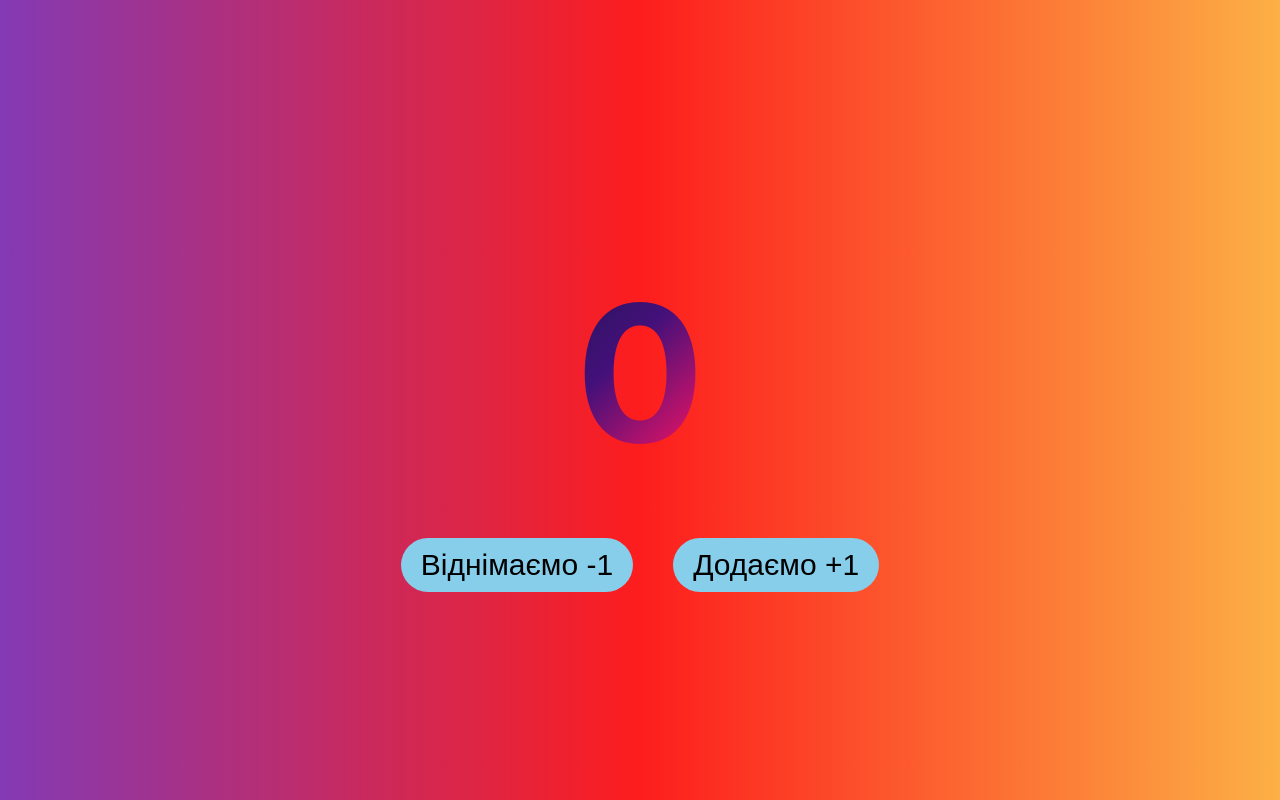
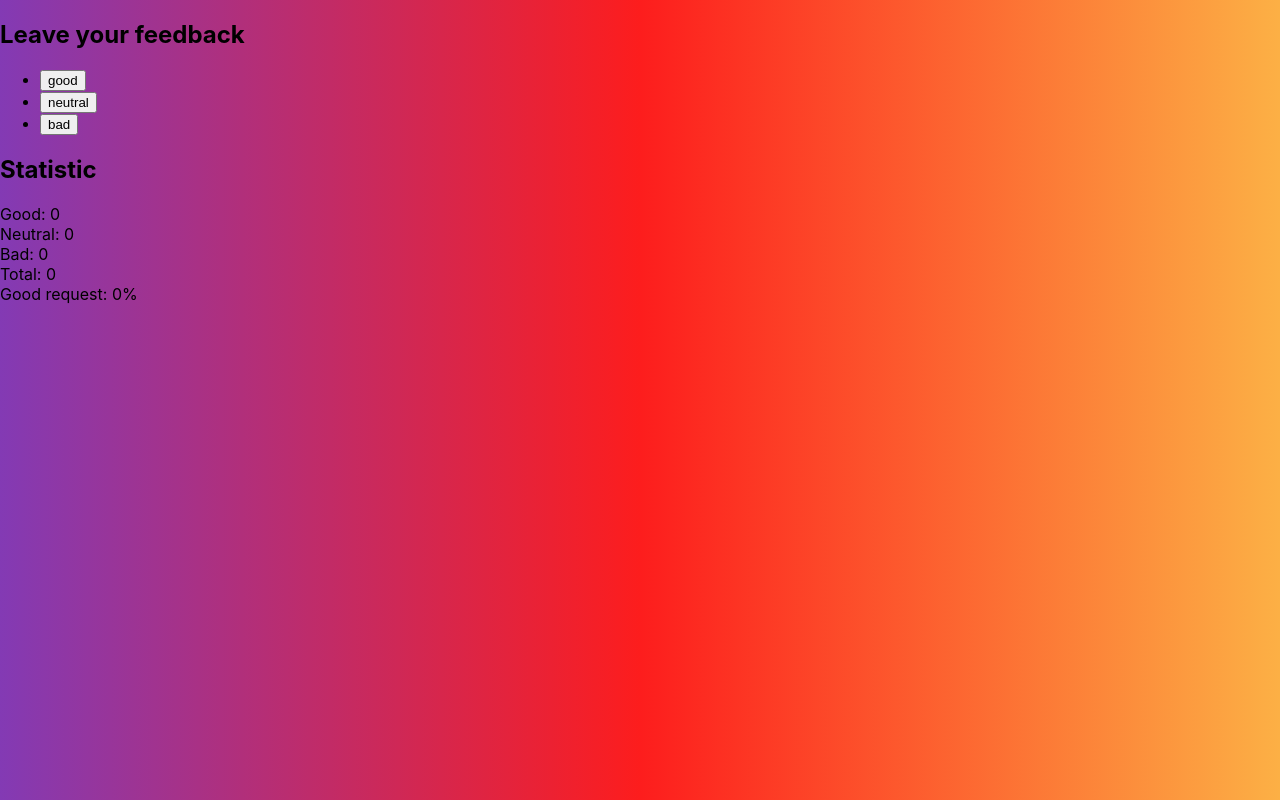
Before and after one commit to Nickisilver/simple_counter, a React (Create React App) app: page / in a window 1280 px wide. Built offline with nearby package versions, Linux system fonts and the light colour scheme.

Commit message:
create Feedback (class adaptation)

```diff
--- a/src/components/App.jsx
+++ b/src/components/App.jsx
@@ -1,37 +1,45 @@
-import React from "react";
-import { Counter } from "./Counter/Counter";
-import { Controle } from "./Controle/Controle";
+import React, { Component } from "react";
+import { FeedbackList } from "./FeedbackList/FeedbackList";
+import { FeedbackListItem } from "./FeedbackListItem/FeedbackListItem";
+import { Statistic } from "./Statistic/Statistic";
 import css from './App.module.css'
 
-export const App = () => {
+export class App extends Component {
+  state = {
+    good: 0,
+    neutral: 0,
+    bad: 0
+  }
 
-const [count, setCount] = React.useState(0)
+  onBtnClick = (e) => {
+    const btn = e.target.name
 
-function onAddClick () {
-  setCount(count + 1)
+    this.setState(prevState => ({[btn]: prevState[btn] + 1}))
+
+  }
+
+  totalPoint = () => {
+    const {good, neutral, bad} = this.state
+    return  good + bad + neutral
+  }
+  positiveRequest = () => {
+    const {good} = this.state
+    const total = this.totalPoint()
+    const positive = Math.round((good / total) * 100);
+    return total ? positive : 0
+  }
+
+  render(){
+    const btnNames = Object.keys(this.state)
+    const {good, neutral, bad} = this.state
+
+    return (
+      <div className={css.wrapper}>
+        <FeedbackList title='Leave your feedback '>
+          <FeedbackListItem names={btnNames}  onBtnClick={this.onBtnClick} />
+        </FeedbackList>
+        <Statistic good={good} neutral={neutral} bad={bad} total={this.totalPoint()} positiveRequest={this.positiveRequest()} />
+      </div>
+    )
+  }
 }
-
-function onSubstactClick () {
-  setCount(count + 1)
-}
-
-  return (
-    <div
-      style={{
-        height: '100vh',
-        display: 'flex',
-        flexDirection: 'column',
-        justifyContent: 'center',
-        alignItems: 'center',
-        fontSize: 40,
-        color: '#010101'
-      }}
-    >
-     <Counter count={count} />
-     <div className={css.controlerWrapper}>
-      <Controle action='Віднімаємо -1' onClick={onAddClick} />
-      <Controle action='Додаємо +1' onClick={onSubstactClick} />
-     </div>
-    </div>
-  );
-};
--- a/src/components/Controle/Controle.jsx
+++ /dev/null
@@ -1,7 +0,0 @@
-import css from './Controle.module.css'
-
-export const Controle = ({action, onClick}) => {
-  return (
-    <button className={`${css.Btn} ${css.animateCharcter}`} type="button" onClick={onClick}>{action}</button>
-  )
-}
--- a/src/components/Controle/Controle.module.css
+++ /dev/null
@@ -1,15 +0,0 @@
-
-.Btn {
-  padding: 10px 20px;
-  border: none;
-  outline: none;
-  border-radius: 30px;
-  font-size: 30px;
-  background-color: skyblue;
-  transition: all linear 500ms;
-}
-
-.Btn:hover{
-background-color: yellow;
-scale: 1.08;
-}
--- a/src/components/Counter/Counter.jsx
+++ /dev/null
@@ -1,7 +0,0 @@
-import css from './Counter.module.css'
-
-export const Counter = ({count}) => {
-  return (
-    <h2 className={`${css.Title} ${css.animateCharcter}`}>{count}</h2>
-  )
-}
--- a/src/components/Counter/Counter.module.css
+++ /dev/null
@@ -1,34 +0,0 @@
-.Title {
-  font-size: 70px;
-  margin: 50px 0;
-
-}
-
-.animateCharcter
-{
-   text-transform: uppercase;
-  background-image: linear-gradient(
-    -225deg,
-    #231557 0%,
-    #44107a 29%,
-    #ff1361 67%,
-    #fff800 100%
-  );
-  background-size: auto auto;
-  background-clip: border-box;
-  background-size: 200% auto;
-  color: #fff;
-  background-clip: text;
-  text-fill-color: transparent;
-  -webkit-background-clip: text;
-  -webkit-text-fill-color: transparent;
-  animation: textclip 2s linear infinite;
-  display: inline-block;
-      font-size: 190px;
-}
-
-@keyframes textclip {
-  to {
-    background-position: 200% center;
-  }
-}
--- /dev/null
+++ b/src/components/FeedbackList/FeedbackList.jsx
@@ -0,0 +1,14 @@
+import React from "react";
+import css from './FeedbackList.module.css'
+
+export const FeedbackList = ({title, children})=> {
+  return (
+    <div className={css.wrapperFeedbackList}>
+        <h2 className={css.FeedbackListTitle}>{title}</h2>
+        <ul className={css.FeedbackList}>
+        {children}
+        </ul>
+
+    </div>
+  )
+}
--- /dev/null
+++ b/src/components/FeedbackListItem/FeedbackListItem.jsx
@@ -0,0 +1,14 @@
+import React from 'react';
+import css from './FeedbackListItem.module.css';
+
+export const FeedbackListItem = ({ names, onBtnClick }) => {
+  return names.map(name => {
+    return (
+      <li key={name}>
+        <button type="button" name={name} onClick={onBtnClick}>
+          {name}
+        </button>
+      </li>
+    );
+  });
+};
--- /dev/null
+++ b/src/components/Statistic/Statistic.jsx
@@ -0,0 +1,25 @@
+import React from "react";
+import css from './Statistic.module.css'
+
+export const Statistic = ({ good, neutral, bad, total, positiveRequest}) => {
+  return (
+    <div className={css.statisticWrapper}>
+      <h2 className={css.statisticTilte}>Statistic</h2>
+      <div>
+        <span>Good</span>: <span>{good}</span>
+      </div>
+      <div>
+        <span>Neutral</span>: <span>{neutral}</span>
+      </div>
+      <div>
+        <span>Bad</span>: <span>{bad}</span>
+      </div>
+      <div>
+        <span>Total</span>: <span>{total}</span>
+      </div>
+      <div>
+        <span>Good request</span>: {positiveRequest}%<span></span>
+      </div>
+    </div>
+  )
+}
```
Also changed, not shown: src/components/FeedbackList/FeedbackList.module.css (added), src/components/FeedbackListItem/FeedbackListItem.module.css (added), src/components/Statistic/Statistic.module.css (added).
